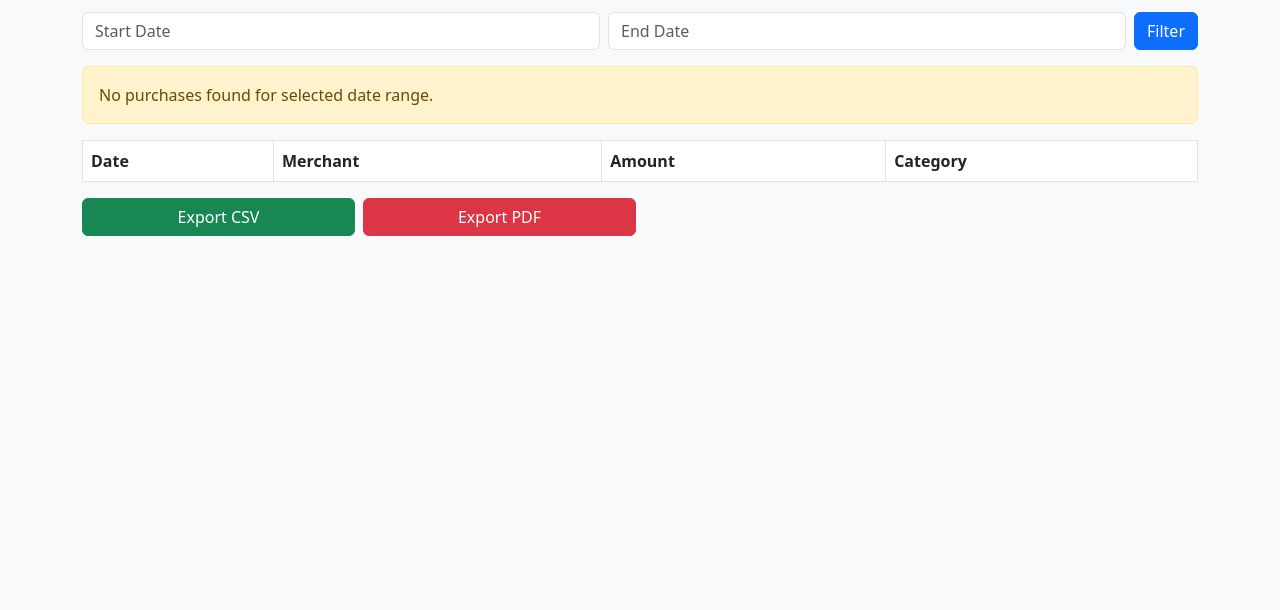
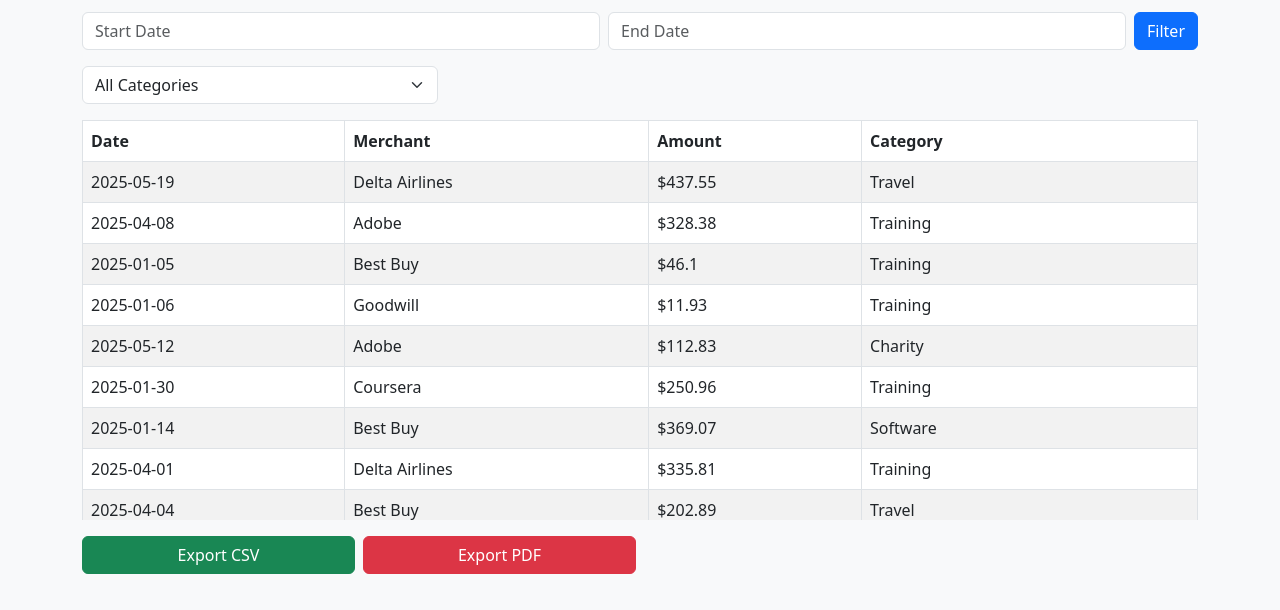
Before and after one commit to blpiltin/purchase_history_mockup, a plain HTML site: page purchases.html in a window 1280 px wide. Both pictures are taken after a click on the button "Filter". Shown: the part 132-742 px from the top of the page. Drawn offline with nearby package versions, Linux system fonts and the light colour scheme.

Commit message:
Add category filter

```diff
--- a/purchases.html
+++ b/purchases.html
@@ -63,6 +63,21 @@
         </div>
       </div>
 
+      <div class="row mb-3">
+        <div class="col-12 col-md-4">
+          <select id="categoryFilter" class="form-select">
+            <option value="">All Categories</option>
+            <option value="Office Supplies">Office Supplies</option>
+            <option value="Travel">Travel</option>
+            <option value="Meals">Meals</option>
+            <option value="Charity">Charity</option>
+            <option value="Software">Software</option>
+            <option value="Hardware">Hardware</option>
+            <option value="Training">Training</option>
+          </select>
+        </div>
+      </div>
+
       <div class="alert alert-warning d-none" id="noResults">No purchases found for selected date range.</div>
       <div class="row mb-3">
         <div class="col-12">
--- a/script.js
+++ b/script.js
@@ -38,10 +38,16 @@ function displayData(data) {
 function filterData() {
    const start = new Date(document.getElementById('startDate').value);
    const end = new Date(document.getElementById('endDate').value);
+   const selectedCategory = document.getElementById('categoryFilter').value;
+
    filtered = purchases.filter(p => {
-      const date = new Date(p.Date);
-      return date >= start && date <= end;
+      const [year, month, day] = p.Date.split('-').map(Number);
+      const date = new Date(year, month - 1, day);
+      const dateInRange = (!isNaN(start) && !isNaN(end)) ? (date >= start && date <= end) : true;
+      const categoryMatch = selectedCategory ? p.Category === selectedCategory : true;
+      return dateInRange && categoryMatch;
    });
+
    displayData(filtered);
 }
 
```
Also changed, not shown: exports/sample.csv (added, +11 -0 lines), links.txt, 2 other files.
